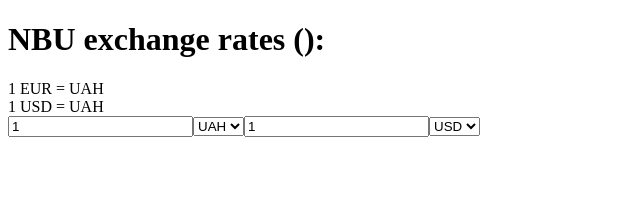
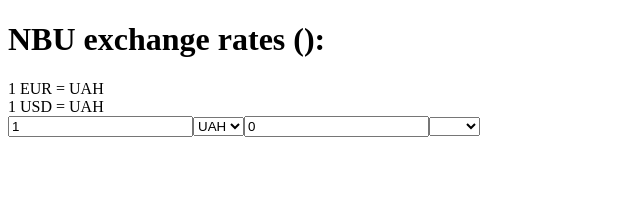
Before and after one commit to DmitriyKondaurov/test-task, an Angular app in the folder converter/: page / in a window 1280 px wide. Shown: the top 206 px of the page, without its empty margins (0-640 px from the left). Built offline with nearby package versions, Linux system fonts and the light colour scheme; no server answers.

Commit message:
add  converter logic from - to

```diff
--- a/converter/src/app/app-interfaces.ts
+++ b/converter/src/app/app-interfaces.ts
@@ -5,8 +5,3 @@
     'cc': string,
     'exchangedate': string,
 }
-
-export interface ICurrencyItem {
-  'amount': number,
-  'currency': number,
-}
--- a/converter/src/app/components/currency-converter/currency-converter.component.html
+++ b/converter/src/app/components/currency-converter/currency-converter.component.html
@@ -1,12 +1,16 @@
 <form class="form">
-    <input [(ngModel)]="exchangeTo.amount" class="form__input" type="number" name="currencyAmount" required>
-    <select [(ngModel)]="exchangeTo.currency" class="form__select" name="exchangeToCurrency">
+    <input [(ngModel)]="exchangeTo.rate" class="form__input" type="number" name="exchangeToAmount" required
+           (ngModelChange)="calcTo(exchangeFrom.r030, exchangeTo.r030)">
+    <select [(ngModel)]="exchangeTo.r030" class="form__select" name="exchangeToCurrency"
+            (ngModelChange)="calcTo(exchangeFrom.r030, exchangeTo.r030)">
       <option value=980>UAH</option>
       <option value=978>EUR</option>
       <option value=840>USD</option>
     </select>
-  <input [(ngModel)]="exchangeFrom.amount" class="form__input" type="number" name="currencyAmount" required>
-  <select [(ngModel)]="exchangeFrom.currency" class="form__select" name="exchangeFromCurrency">
+  <input [(ngModel)]="exchangeFrom.rate" class="form__input" type="number" name="exchangeFromAmount" required
+         (ngModelChange)="calcFrom()">
+  <select [(ngModel)]="exchangeFrom.r030" class="form__select" name="exchangeFromCurrency"
+          (ngModelChange)="calcFrom()">
     <option value=980>UAH</option>
     <option value=978>EUR</option>
     <option value=840>USD</option>
--- a/converter/src/app/components/currency-converter/currency-converter.component.ts
+++ b/converter/src/app/components/currency-converter/currency-converter.component.ts
@@ -1,5 +1,5 @@
 import {Component, OnInit} from '@angular/core';
-import {ICurrency, ICurrencyItem} from "../../app-interfaces";
+import {ICurrency} from "../../app-interfaces";
 import {RestApiService} from "../../services/rest-api.service";
 
 @Component({
@@ -9,22 +9,59 @@
 })
 export class CurrencyConverterComponent implements OnInit {
   private url = 'https://bank.gov.ua/NBUStatService/v1/statdirectory/exchange?json';
-  euro: ICurrency | undefined;
-  dollar: ICurrency | undefined;
-  exchangeTo: ICurrencyItem = {
-    amount: 1,
-    currency: 980
-  };
-  exchangeFrom: ICurrencyItem = {
-    amount: 1,
-    currency: 840
-  };
+  exchangeValue: ICurrency =
+    {
+      'r030': 980,
+      'txt': 'UAH',
+      'rate': 1,
+      'cc': 'string',
+      'exchangedate': new Date().toDateString(),
+    };
+
+  exchangeTo: ICurrency = {
+    'r030': 980,
+    'txt': 'гривня',
+    'rate': 1,
+    'cc': 'UAH',
+    'exchangedate': new Date().toDateString(),
+  }
+
+  exchangeFrom: ICurrency = {
+    'r030': NaN,
+    'txt': '',
+    'rate': 0,
+    'cc': '',
+    'exchangedate': new Date().toDateString(),
+  }
+
   constructor(private readonly restApiService: RestApiService) { }
 
   ngOnInit(): void {
+    this.calcTo(978, 1);
+  }
+
+  calcTo(currencyCodeFrom: number, currencyCodeTo: number)  {
     this.restApiService.getCurrencyList(this.url).subscribe(currencyList => {
-      this.euro = currencyList.filter((item: ICurrency) => item.r030 === 978)[0];
-      this.dollar = currencyList.filter((item: ICurrency) => item.r030 === 840)[0];
+      let currencyValue = currencyList.filter((item: ICurrency) => item.r030 === currencyCodeFrom)[0].rate;
+      this.exchangeFrom.rate = currencyValue * this.exchangeTo.rate;
+      this.exchangeFrom.r030 = currencyCodeFrom;
+    })
+  }
+
+  calcFrom()  {
+    this.restApiService.getCurrencyList(this.url).subscribe(currencyList => {
+      let currencyValueTo = 0;
+      let currencyValueFrom = 0;
+
+      if (currencyList.filter((item: ICurrency) => item.r030 == this.exchangeTo.r030).length > 0) {
+        currencyValueTo = currencyList.filter((item: ICurrency) => item.r030 == this.exchangeTo.r030)[0].rate;
+      } else currencyValueTo = 1
+
+      if (currencyList.filter((item: ICurrency) => item.r030 == this.exchangeFrom.r030).length > 0) {
+        currencyValueFrom = currencyList.filter((item: ICurrency) => item.r030 == this.exchangeFrom.r030)[0].rate;
+      } else currencyValueFrom = 1
+
+      this.exchangeTo.rate = Math.round(this.exchangeFrom.rate * currencyValueTo * currencyValueFrom * 100)/100;
     })
   }
 
```
